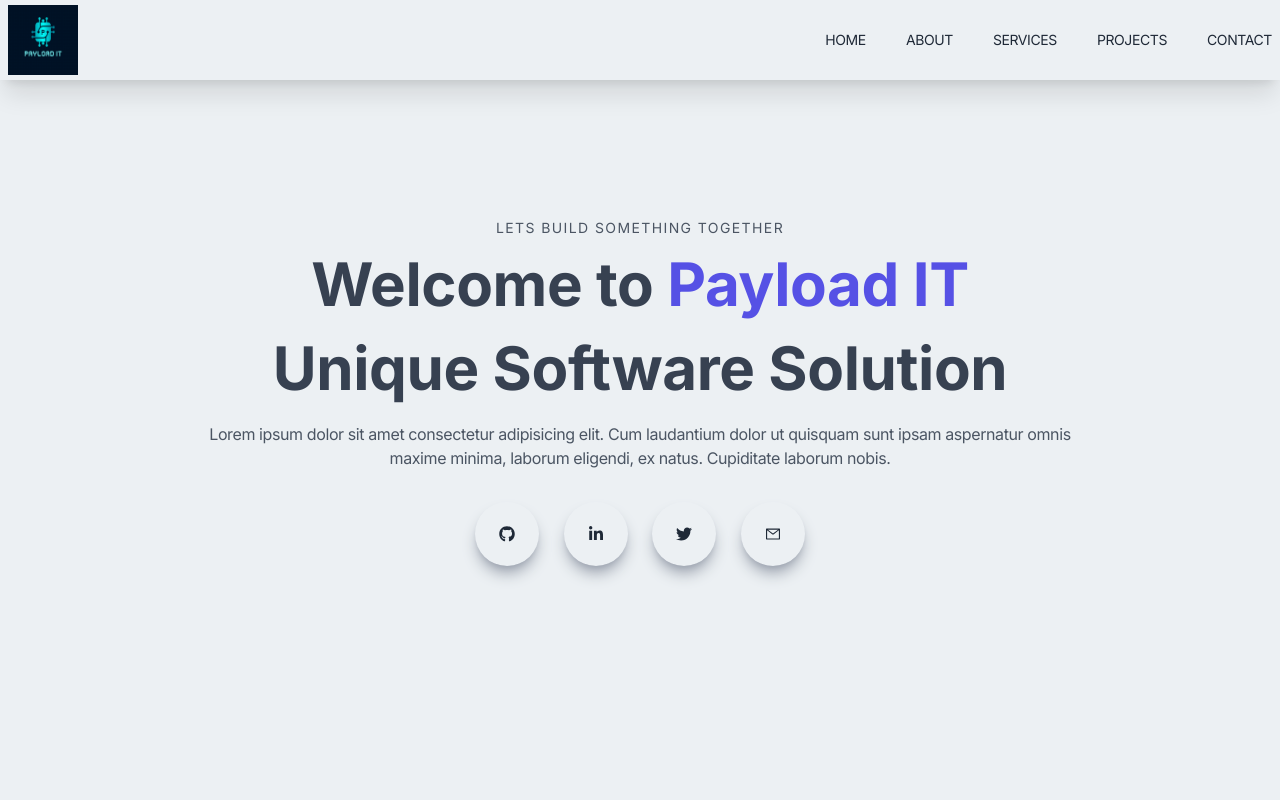
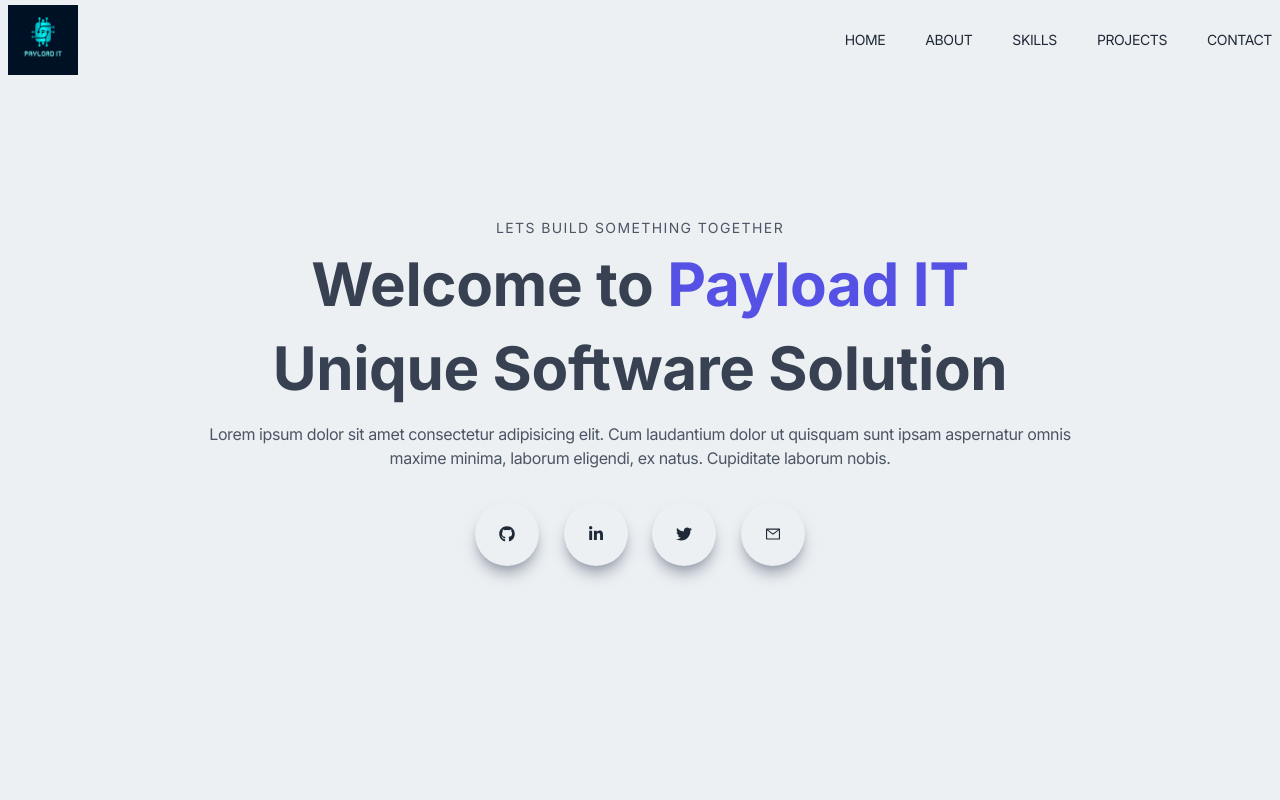
Before and after one commit to samiul-sheikh/payload-it, a Next.js app: page / in a window 1280 px wide. Shown: the top 800 px of the page. Built offline with nearby package versions, Linux system fonts and the light colour scheme.

Commit message:
make navbar link to scrollbar

```diff
--- a/app/components/About.tsx
+++ b/app/components/about.component.tsx
@@ -1,9 +1,13 @@
+import React from "react";
 import Image from "next/image";
-import React from "react";
 
-export default function About() {
+interface AboutComponentProps {}
+
+export const AboutComponent: React.FC<AboutComponentProps> = (
+  props: AboutComponentProps
+) => {
   return (
-    <div className="w-full md:h-screen p-2 flex items-center py-16">
+    <div id="about" className="w-full md:h-screen p-2 flex items-center py-16">
       <div className="max-w-[1248px] m-auto md:grid grid-cols-3 gap-8">
         <div className="col-span-2">
           <p className="uppercase text-xl tracking-widest text-[#5651e5]">
@@ -35,4 +39,4 @@
       </div>
     </div>
   );
-}
+};
--- a/app/components/contact.component.tsx
+++ b/app/components/contact.component.tsx
@@ -11,7 +11,7 @@
   props: ContactComponentProps
 ) => {
   return (
-    <div className="w-full lg:h-screen">
+    <div id="contact" className="w-full lg:h-screen">
       <div className="max-w-[1240px] m-auto px-2 py-16 w-full">
         <p className="text-xl tracking-widest uppercase text-[#5651e5]">
           Contact
--- a/app/components/Navbar.tsx
+++ b/app/components/navbar.component.tsx
@@ -1,45 +1,66 @@
 "use client";
-import React, { useState } from "react";
+import React, { useEffect, useState } from "react";
 import Link from "next/link";
 import Image from "next/image";
 import { FaGithub, FaLinkedinIn, FaTwitter } from "react-icons/fa";
 import { AiOutlineClose, AiOutlineMail, AiOutlineMenu } from "react-icons/ai";
 
-export default function Navbar() {
+interface NavbarComponentProps {}
+
+export const NavbarComponent: React.FC<NavbarComponentProps> = (
+  props: NavbarComponentProps
+) => {
   const [nav, setNave] = useState(false);
+  const [shadow, setShadow] = useState(false);
 
   const handleNav = () => {
     setNave(!nav);
   };
 
+  useEffect(() => {
+    const handleShadow = () => {
+      if (window.scrollY >= 90) {
+        setShadow(true);
+      } else {
+        setShadow(false);
+      }
+    };
+    window.addEventListener("scroll", handleShadow);
+  }, []);
   return (
-    <div className="fixed w-full h-20 shadow-xl z-[100]">
+    <div
+      className={
+        shadow
+          ? "fixed w-full h-20 shadow-xl z-[100]"
+          : "fixed w-full h-20 z-[100]"
+      }
+    >
       <div className="flex justify-between items-center w-full h-full px-2 2xl:px-16">
+        <Link href="/">
           <Image
             src="/assets/payload-it.png"
             alt="payload-it-logo"
             width="70"
             height="50"
           />
+        </Link>
         <div>
           <ul className="hidden md:flex">
             <Link href="/">
               <li className="ml-10 text-sm uppercase hover:border-b">Home</li>
             </Link>
-            <Link href="/">
+            <Link href="/#about">
               <li className="ml-10 text-sm uppercase hover:border-b">About</li>
             </Link>
-            <Link href="/">
-              <li className="ml-10 text-sm uppercase hover:border-b">
-                Services
-              </li>
+            <Link href="/#skills">
+              <li className="ml-10 text-sm uppercase hover:border-b">Skills</li>
             </Link>
-            <Link href="/">
+            <Link href="/#projects">
               <li className="ml-10 text-sm uppercase hover:border-b">
                 Projects
               </li>
             </Link>
-            <Link href="/">
+            <Link href="/#contact">
               <li className="ml-10 text-sm uppercase hover:border-b">
                 Contact
               </li>
@@ -90,7 +111,7 @@
                 <li className="py-4 text-sm">About</li>
               </Link>
               <Link href="/">
-                <li className="py-4 text-sm">Services</li>
+                <li className="py-4 text-sm">Skills</li>
               </Link>
               <Link href="/">
                 <li className="py-4 text-sm">Projects</li>
@@ -123,4 +144,6 @@
       </div>
     </div>
   );
-}
+};
+
+export default function Navbar() {}
--- a/app/components/projects.component.tsx
+++ b/app/components/projects.component.tsx
@@ -4,7 +4,6 @@
 import news24 from "../../public/assets/projects/news24.png";
 import userManagement from "../../public/assets/projects/userManagement.png";
 import fashionHouse from "../../public/assets/projects/fashion.png";
-
 import { SingleProjectComponent } from "./single-project.component";
 
 interface ProjectsComponentProps {}
@@ -13,7 +12,7 @@
   props: ProjectsComponentProps
 ) => {
   return (
-    <div className="w-full">
+    <div id="projects" className="w-full">
       <div className="max-w-[1240px] mx-auto px-2 py-16">
         <p className="text-xl tracking-widest uppercase text-[#5651e5]">
           Projects
--- a/app/components/Skills.tsx
+++ b/app/components/skills.component.tsx
@@ -1,11 +1,13 @@
+import React from "react";
 import Image from "next/image";
-import React from "react";
 
-interface SkillsProps {}
+interface SkillsComponentProps {}
 
-export const Skills: React.FC<SkillsProps> = (props: SkillsProps) => {
+export const SkillsComponent: React.FC<SkillsComponentProps> = (
+  props: SkillsComponentProps
+) => {
   return (
-    <div className="w-full lg:h-screen p-2">
+    <div id="skills" className="w-full lg:h-screen p-2">
       <div className="max-w-[1240px] mx-auto flex flex-col justify-center h-full">
         <p className="text-xl tracking-widest uppercase text-[#5651e5]">
           Skills
--- a/app/globals.css
+++ b/app/globals.css
@@ -2,6 +2,9 @@
 @tailwind components;
 @tailwind utilities;
 
+html{
+  scroll-behavior: smooth;
+}
 
 @layer base{
   body{
--- a/app/page.tsx
+++ b/app/page.tsx
@@ -1,17 +1,17 @@
-import Navbar from "./components/Navbar";
-import Main from "./components/Main";
-import About from "./components/About";
-import { Skills } from "./components/Skills";
+import { NavbarComponent } from "./components/navbar.component";
+import { HeaderComponent } from "./components/header.component";
+import { AboutComponent } from "./components/about.component";
+import { SkillsComponent } from "./components/skills.component";
 import { ProjectsComponent } from "./components/projects.component";
 import { ContactComponent } from "./components/contact.component";
 
 export default function Home() {
   return (
     <div>
-      <Navbar />
-      <Main />
-      <About />
-      <Skills />
+      <NavbarComponent />
+      <HeaderComponent />
+      <AboutComponent />
+      <SkillsComponent />
       <ProjectsComponent />
       <ContactComponent />
     </div>
```
Also changed, not shown: app/components/header.component.tsx (renamed from app/components/Main.tsx, +6 -2 lines). Lines whose indentation alone changed are shown as unchanged.
